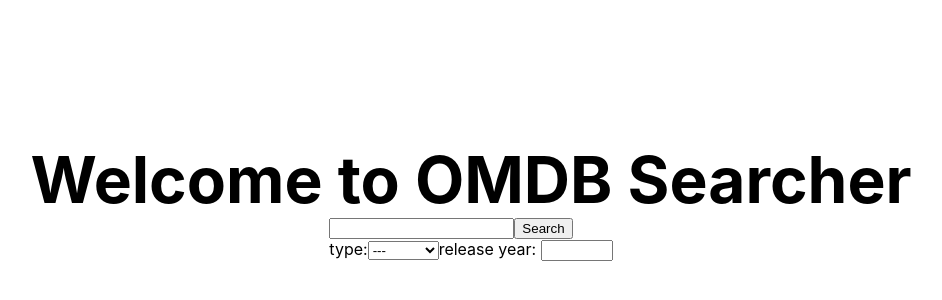
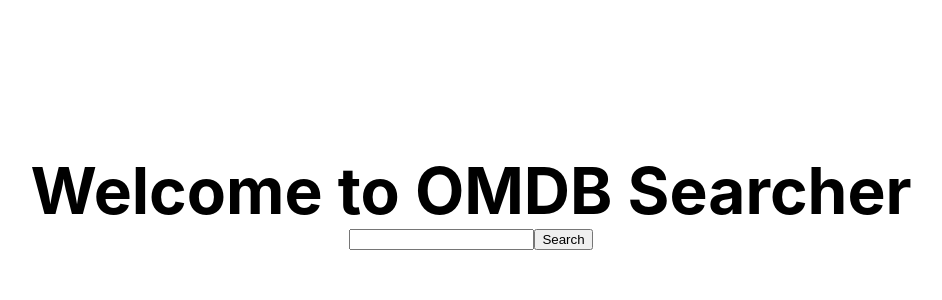
Before and after one commit to X-Y/omdb-searcher, a Next.js app: page / in a window 1280 px wide. Shown: the part 190-490 px from the top of the page, without its empty margins (169-1111 px from the left). Built offline with nearby package versions, Linux system fonts and the light colour scheme.

Commit message:
Remove some search criterias

```diff
--- a/components/SearchBar/SearchBar.tsx
+++ b/components/SearchBar/SearchBar.tsx
@@ -12,13 +12,9 @@ export const SearchBar = () => {
 
     const target = e.target as typeof e.target & {
       title: {value: string};
-      type: {value: string};
-      releaseYear: {value: number}
     }
     const searchQueries = Object.fromEntries([
       ['title', target.title.value],
-      ['type', target.type.value],
-      ['releaseYear', target.releaseYear.value]
     ].filter(([, val]) => !!val));
 
     const response = await searchApi(searchQueries);
@@ -31,17 +27,6 @@ export const SearchBar = () => {
       <button>Search</button>
     </div>
 
-    <div>
-      <label>type:
-        <select name={'type'}>
-          <option value={''}>---</option>
-          <option value={'movie'}>Movie</option>
-          <option value={'series'}>Series</option>
-          <option value={'episode'}>Episode</option>
-        </select>
-      </label>
-      <label>release year: <input type={'number'} min={1850} max={2022} name={'releaseYear'} /></label>
-    </div>
     <MoviesList movies={movies} />
   </form>
 }
```
